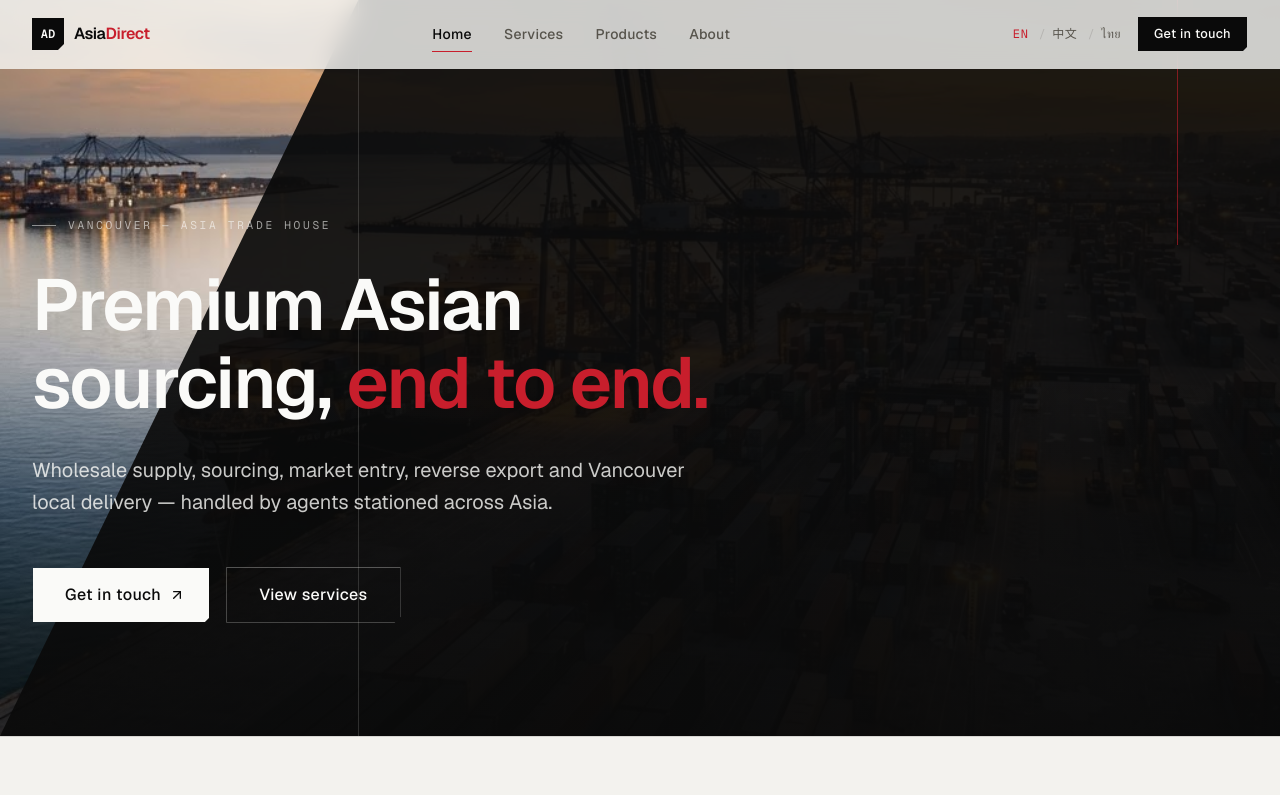
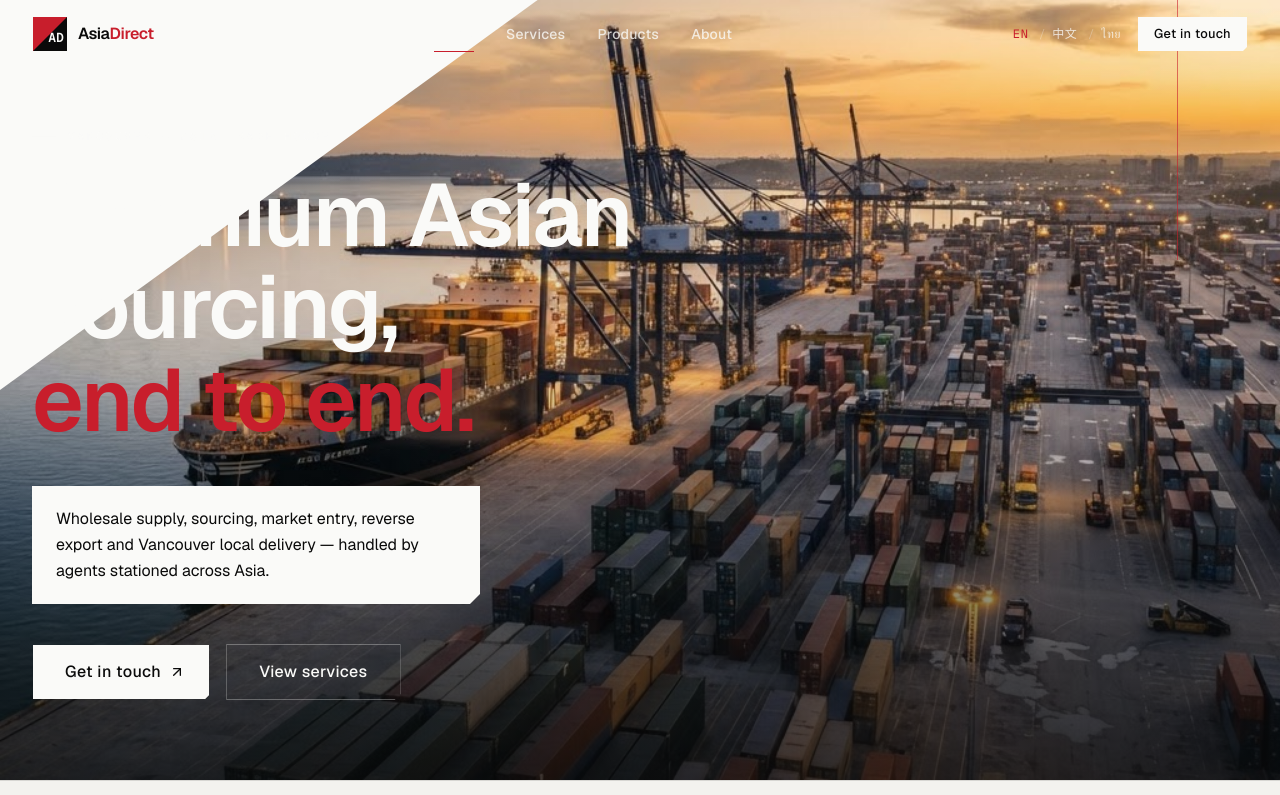
Before and after one commit to AlexLTK1/ADtrading-website, a Next.js app in the folder adtradings-studio/: page / in a window 1280 px wide. Shown: the top 795 px of the page. Built offline with nearby package versions, Linux system fonts and the light colour scheme.

Commit message:
feat: enhance visual design with new clip-path and adjust hero section layout
Co-authored-by: Alex Leung <96800981+AlexLTK1@users.noreply.github.com>

```diff
--- a/adtradings-studio/app/globals.css
+++ b/adtradings-studio/app/globals.css
@@ -114,4 +114,9 @@
   .clip-panel-l {
     clip-path: polygon(0 0, 72% 0, 100% 100%, 0 100%);
   }
+
+  /* Diagonal wedge — top-left backdrop panel behind logo/nav on photographic heroes */
+  .clip-wedge-l {
+    clip-path: polygon(0 0, 42% 0, 0 100%);
+  }
 }
--- a/adtradings-studio/components/home/home-hero.tsx
+++ b/adtradings-studio/components/home/home-hero.tsx
@@ -11,11 +11,11 @@ export function HomeHero() {
   const { t } = useLocale()
 
   return (
-    <section className="relative flex min-h-[92vh] flex-col overflow-hidden bg-primary">
+    <section className="relative flex min-h-[95vh] flex-col overflow-hidden bg-primary">
       <div className="absolute inset-0">
         <Image
           src="/images/hero-port.png"
-          alt="Container shipping port at golden hour"
+          alt="Aerial view of a busy Asia-Pacific shipping port at golden hour"
           fill
           priority
           sizes="100vw"
@@ -23,25 +23,28 @@ export function HomeHero() {
         />
       </div>
 
-      {/* Diagonal color-block overlay */}
-      <div className="clip-panel-r absolute inset-0 bg-primary/92" />
-      <div className="absolute inset-0 bg-gradient-to-t from-primary/70 via-transparent to-transparent" />
+      {/* Depth gradient for text legibility over the photo */}
+      <div className="absolute inset-0 bg-gradient-to-t from-primary/75 via-primary/10 to-transparent" />
 
-      {/* Thin geometric line accents */}
-      <div className="absolute top-0 left-[28%] hidden h-full w-px bg-primary-foreground/15 md:block" />
+      {/* Diagonal white wedge — backdrop for the logo/nav at the top */}
+      <div className="clip-wedge-l absolute inset-x-0 top-0 h-[46%] bg-background md:h-[50%]" />
       <div className="absolute top-0 right-[8%] hidden h-1/3 w-px bg-accent/60 md:block" />
 
-      <div className="relative mx-auto flex w-full max-w-7xl flex-1 flex-col justify-center px-5 pt-32 pb-14 md:px-8 md:pt-40">
+      <div className="relative mx-auto flex w-full max-w-7xl flex-1 flex-col justify-end px-5 pt-32 pb-14 md:px-8 md:pb-20">
         <Kicker tone="inverse" className="w-fit">
           {t.home.hero.kicker}
         </Kicker>
-        <h1 className="mt-8 max-w-4xl text-balance text-4xl leading-[1.08] font-semibold tracking-tight text-primary-foreground sm:text-5xl md:text-6xl lg:text-7xl">
+        <h1 className="mt-6 max-w-3xl text-balance text-4xl leading-[1.05] font-semibold tracking-tight text-primary-foreground sm:text-5xl md:text-7xl lg:text-[5.5rem]">
           {t.home.hero.title} <span className="text-accent">{t.home.hero.titleAccent}</span>
         </h1>
-        <p className="mt-8 max-w-2xl text-pretty text-lg leading-relaxed text-primary-foreground/80 md:text-xl">
-          {t.home.hero.subtitle}
-        </p>
-        <div className="mt-12 flex flex-wrap items-center gap-4">
+
+        <div className="clip-corner mt-8 max-w-md bg-background px-6 py-5 md:mt-10">
+          <p className="text-pretty text-sm leading-relaxed text-foreground md:text-base">
+            {t.home.hero.subtitle}
+          </p>
+        </div>
+
+        <div className="mt-10 flex flex-wrap items-center gap-4">
           <Button render={<Link href="/contact" />} size="xl" variant="inverse">
             {t.home.hero.ctaPrimary}
             <ArrowUpRight data-icon="inline-end" />
--- a/adtradings-studio/components/site-header.tsx
+++ b/adtradings-studio/components/site-header.tsx
@@ -22,6 +22,11 @@ export function SiteHeader() {
     { href: '/about', label: t.nav.about },
   ]
 
+  // The homepage hero is a full-bleed photo with a diagonal white panel only
+  // under the logo — so the nav floats transparently over the photo until scrolled.
+  const isHome = pathname === '/'
+  const floating = isHome && !scrolled && !open
+
   useEffect(() => {
     const onScroll = () => setScrolled(window.scrollY > 24)
     onScroll()
@@ -36,18 +41,31 @@ export function SiteHeader() {
   return (
     <header
       className={cn(
-        'fixed inset-x-0 top-0 z-50 border-b backdrop-blur-md transition-colors duration-300',
-        scrolled || open
-          ? 'border-border bg-background/95'
-          : 'border-transparent bg-background/80',
+        'fixed inset-x-0 top-0 z-50 border-b transition-colors duration-300',
+        floating
+          ? 'border-transparent bg-transparent'
+          : scrolled || open
+            ? 'border-border bg-background/95 backdrop-blur-md'
+            : 'border-transparent bg-background/80 backdrop-blur-md',
       )}
     >
       <div className="mx-auto flex max-w-7xl items-center justify-between px-5 py-4 md:px-8">
-        <Link href="/" className="flex items-center gap-2.5 text-foreground">
-          <span className="clip-corner-sm flex size-8 items-center justify-center bg-primary font-mono text-xs font-semibold text-primary-foreground">
-            AD
-          </span>
-          <span className="text-base font-semibold tracking-tight">
+        {/* The logo always sits on the opaque white wedge panel (never directly on
+            the hero photo), so its colors stay constant regardless of scroll state. */}
+        <Link href="/" className="flex items-center gap-2.5">
+          <svg viewBox="0 0 36 36" className="size-9 shrink-0" aria-hidden="true" focusable="false">
+            <rect x="1" y="1" width="34" height="34" className="fill-primary" />
+            <path d="M1 1 L35 1 L1 35 Z" className="fill-accent" />
+            <text
+              x="24"
+              y="26"
+              textAnchor="middle"
+              className="fill-primary-foreground font-mono text-[13px] font-semibold"
+            >
+              AD
+            </text>
+          </svg>
+          <span className="text-base font-semibold tracking-tight text-foreground">
             Asia<span className="text-accent">Direct</span>
           </span>
         </Link>
@@ -58,11 +76,21 @@ export function SiteHeader() {
               key={link.href}
               href={link.href}
               className={cn(
-                'relative py-1 text-sm font-medium tracking-wide transition-colors hover:text-foreground',
+                'relative py-1 text-sm font-medium tracking-wide transition-colors',
                 'after:absolute after:inset-x-0 after:-bottom-1 after:h-px after:origin-left after:scale-x-0 after:bg-accent after:transition-transform after:duration-300 hover:after:scale-x-100',
-                pathname === link.href
-                  ? 'text-foreground after:scale-x-100'
-                  : 'text-muted-foreground',
+                floating
+                  ? cn(
+                      'hover:text-primary-foreground',
+                      pathname === link.href
+                        ? 'text-primary-foreground after:scale-x-100'
+                        : 'text-primary-foreground/80',
+                    )
+                  : cn(
+                      'hover:text-foreground',
+                      pathname === link.href
+                        ? 'text-foreground after:scale-x-100'
+                        : 'text-muted-foreground',
+                    ),
               )}
             >
               {link.label}
@@ -74,7 +102,11 @@ export function SiteHeader() {
           <div className="hidden items-center gap-1 font-mono text-xs tracking-wider uppercase md:flex">
             {locales.map((loc, i) => (
               <span key={loc} className="flex items-center">
-                {i > 0 && <span className="mx-1.5 text-border">/</span>}
+                {i > 0 && (
+                  <span className={cn('mx-1.5', floating ? 'text-primary-foreground/30' : 'text-border')}>
+                    /
+                  </span>
+                )}
                 <button
                   type="button"
                   onClick={() => setLocale(loc)}
@@ -83,7 +115,9 @@ export function SiteHeader() {
                     'transition-colors',
                     locale === loc
                       ? 'text-accent'
-                      : 'text-muted-foreground hover:text-foreground',
+                      : floating
+                        ? 'text-primary-foreground/80 hover:text-primary-foreground'
+                        : 'text-muted-foreground hover:text-foreground',
                   )}
                 >
                   {localeLabels[loc]}
@@ -91,13 +125,21 @@ export function SiteHeader() {
               </span>
             ))}
           </div>
-          <Button render={<Link href="/contact" />} size="sm" className="hidden md:inline-flex">
+          <Button
+            render={<Link href="/contact" />}
+            size="sm"
+            variant={floating ? 'inverse' : 'default'}
+            className="hidden md:inline-flex"
+          >
             {t.nav.getInTouch}
           </Button>
           <button
             type="button"
             onClick={() => setOpen((v) => !v)}
-            className="inline-flex h-9 w-9 items-center justify-center text-foreground md:hidden"
+            className={cn(
+              'inline-flex h-9 w-9 items-center justify-center md:hidden',
+              floating ? 'text-primary-foreground' : 'text-foreground',
+            )}
             aria-label={open ? 'Close menu' : 'Open menu'}
             aria-expanded={open}
           >
```
